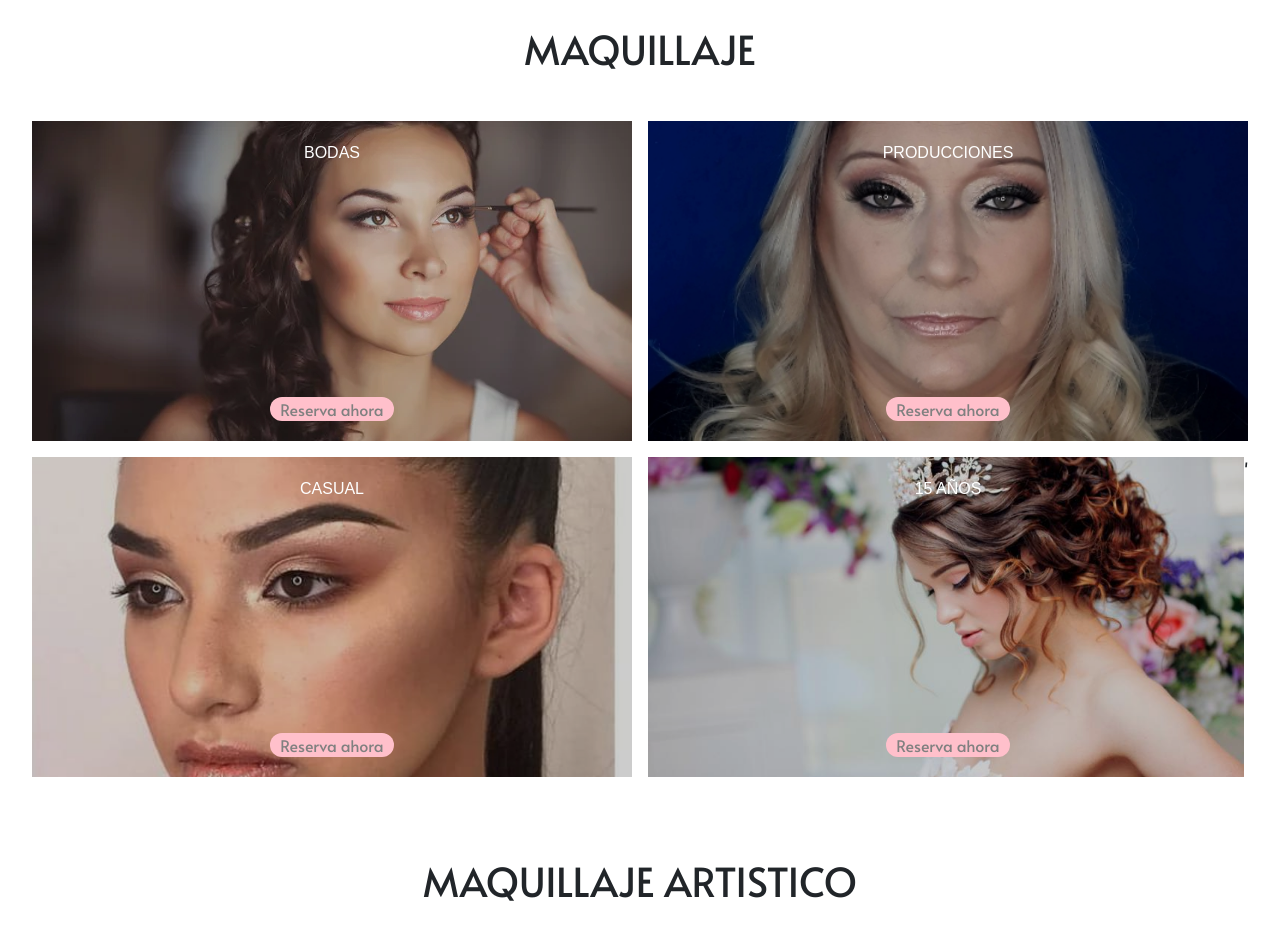
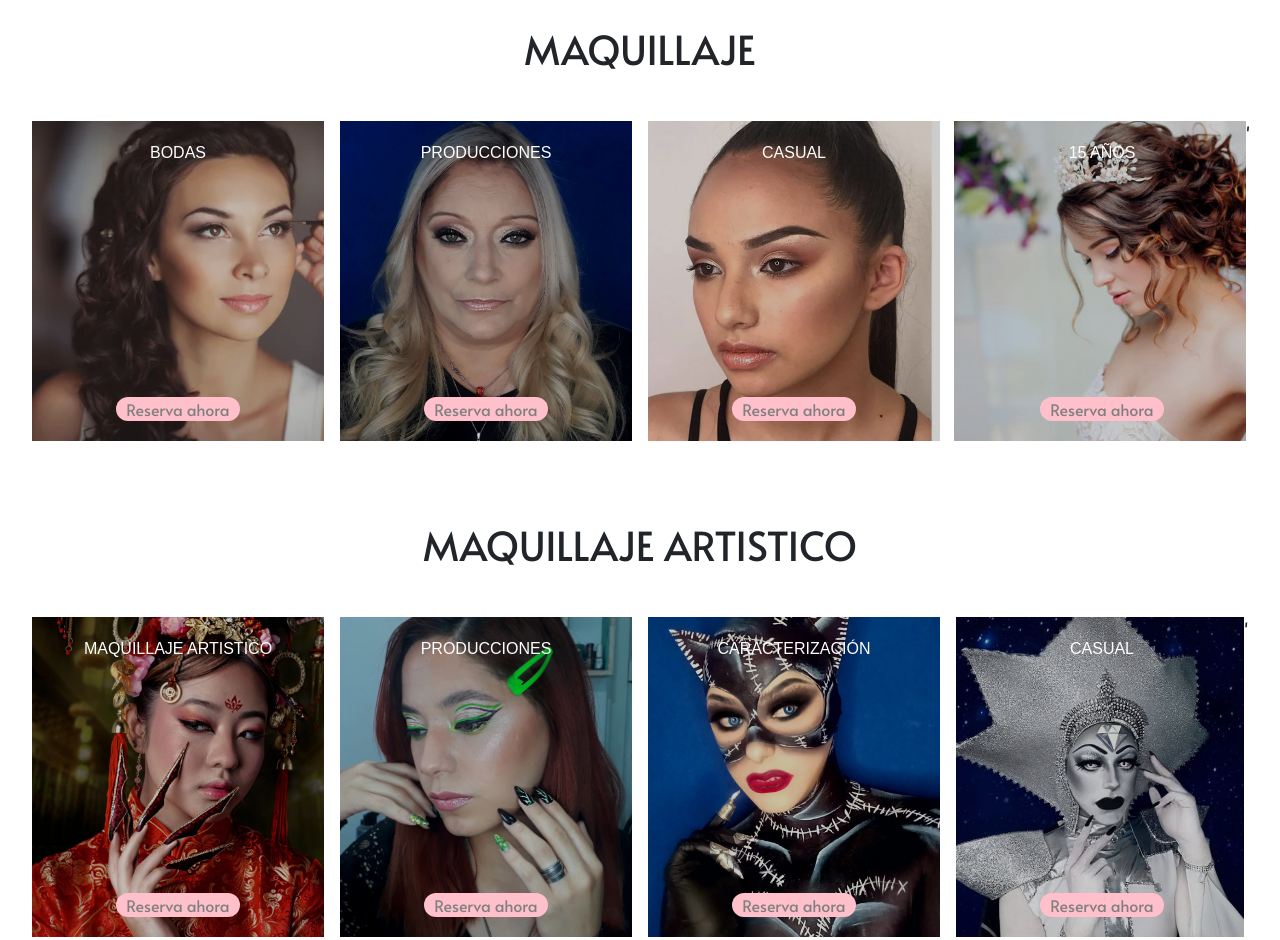
Before and after one commit to Nahuel-Salvatierra/Colorme-Makeup, a plain HTML site: page index.html in a window 1280 px wide. Shown: the part 1480-2420 px from the top of the page. Drawn offline with nearby package versions, Linux system fonts and the light colour scheme.

Commit message:
style: :art: responsive flayer

```diff
--- a/src/stylesheet/styles.css
+++ b/src/stylesheet/styles.css
@@ -169,19 +169,28 @@ nav div a {
 
 .flayer__container {
     display: grid;
-    display: grid;
-    grid-template-columns: 1fr 1fr; /* Dos columnas en dispositivos móviles */
-    gap: 20px; /* Espacio entre las imágenes */
+    grid-template-columns: repeat(4, 1fr);
+    gap: 20px;
     grid-auto-rows: 20rem;
     grid-gap: 1rem;
     margin: 3rem 2rem;
     margin-bottom: 5rem;
+    grid-row-start: span 2;
 }
+
+@media (max-width: 992px) {
+    .flayer__container {
+        grid-template-columns: repeat(2, 1fr);
+        grid-row-start: span 2;
+    }
+}
+
 
 .flayer__item {
     position: relative;
     display: flex;
     justify-content: center;
+
 }
 
 .flayer__img {
@@ -189,7 +198,7 @@ nav div a {
     height: 100%;
     object-fit: cover;
     filter: contrast(0.8);
-    filter: brightness(.8)
+    filter: brightness(.8);
 }
 
 .flayer__img:hover {
```
